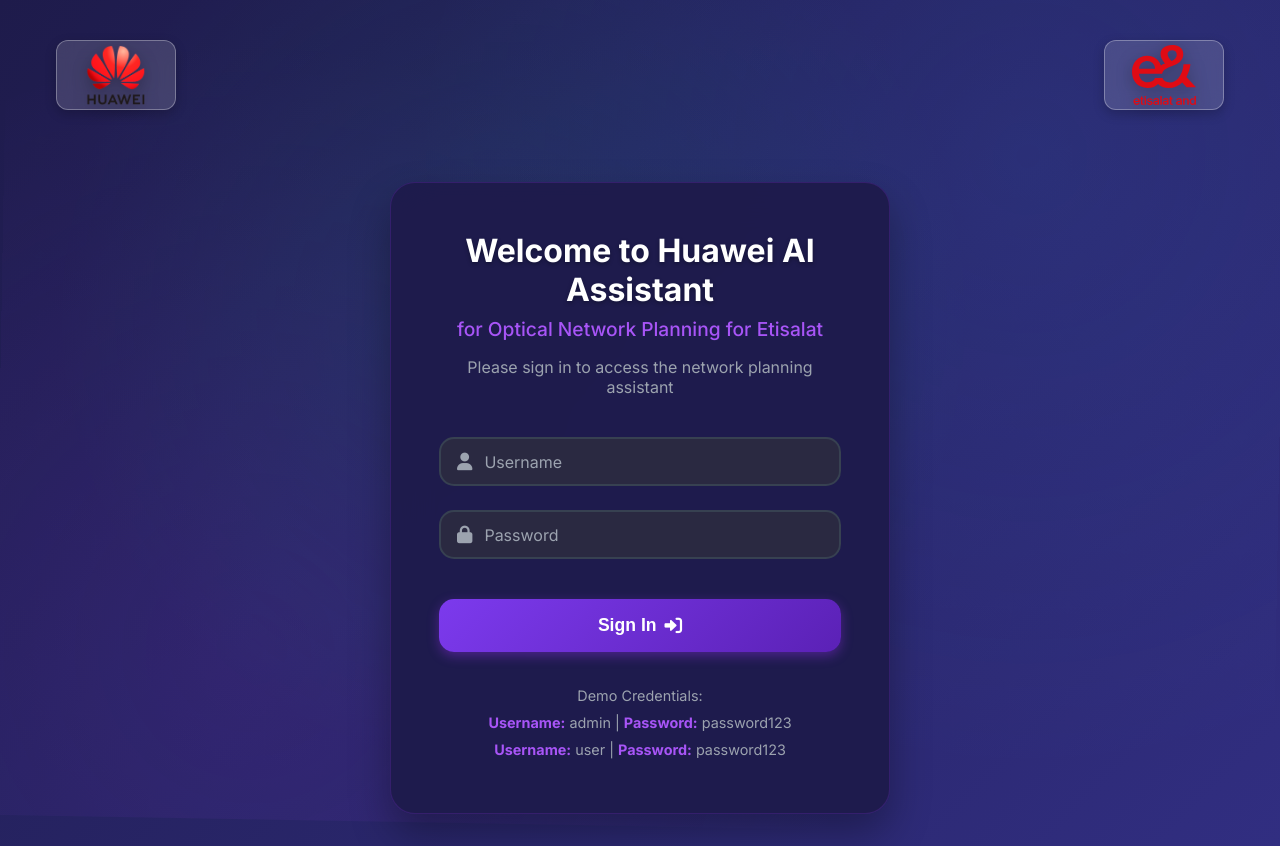
After one commit to hesamrahimi/etisalat3, a Flask app: page /login in a window 1280 px wide. The commit adds this page. Run offline with Flask 3, Linux system fonts and the light colour scheme.

Commit message:
Adding the login mechanism and the login page

```diff
--- a/app.py
+++ b/app.py
@@ -1,4 +1,4 @@
-from flask import Flask, render_template, request, jsonify
+from flask import Flask, render_template, request, jsonify, session, redirect, url_for
 from flask_socketio import SocketIO, emit
 import time
 import json
@@ -9,6 +9,21 @@ import random
 app = Flask(__name__)
 app.config['SECRET_KEY'] = 'your-secret-key-here'
 socketio = SocketIO(app, cors_allowed_origins="*")
+
+# Simple user credentials (in production, use proper authentication)
+USERS = {
+    'admin': 'password123',
+    'user': 'password123'
+}
+
+def login_required(f):
+    """Decorator to check if user is logged in"""
+    def decorated_function(*args, **kwargs):
+        if 'user_id' not in session:
+            return redirect(url_for('login'))
+        return f(*args, **kwargs)
+    decorated_function.__name__ = f.__name__
+    return decorated_function
 
 # Log parser class to handle the logs.txt format
 class LogParser:
@@ -165,7 +180,37 @@ supervisor = MockSupervisor()
 
 @app.route('/')
 def index():
-    return render_template('index.html')
+    """Redirect to login if not authenticated, otherwise to dashboard"""
+    if 'user_id' not in session:
+        return redirect(url_for('login'))
+    return redirect(url_for('dashboard'))
+
+@app.route('/login', methods=['GET', 'POST'])
+def login():
+    """Login page and authentication"""
+    if request.method == 'POST':
+        username = request.form.get('username')
+        password = request.form.get('password')
+
+        if username in USERS and USERS[username] == password:
+            session['user_id'] = username
+            return redirect(url_for('dashboard'))
+        else:
+            return render_template('login.html', error='Invalid username or password')
+
+    return render_template('login.html')
+
+@app.route('/logout')
+def logout():
+    """Logout user and clear session"""
+    session.clear()
+    return redirect(url_for('login'))
+
+@app.route('/dashboard')
+@login_required
+def dashboard():
+    """Main dashboard page (current chat interface)"""
+    return render_template('dashboard.html', username=session.get('user_id'))
 
 @app.route('/health')
 def health_check():
--- a/static/css/style.css
+++ b/static/css/style.css
@@ -709,3 +709,284 @@ body::before {
 .send-button:hover::before {
     opacity: 1;
 }
+
+/* Login Page Styles */
+.login-container {
+    min-height: 100vh;
+    display: flex;
+    flex-direction: column;
+    background: linear-gradient(135deg, #1e1b4b 0%, #312e81 100%);
+    position: relative;
+    overflow: hidden;
+}
+
+.login-container::before {
+    content: '';
+    position: absolute;
+    top: 0;
+    left: 0;
+    right: 0;
+    bottom: 0;
+    background:
+        radial-gradient(circle at 20% 80%, rgba(147, 51, 234, 0.1) 0%, transparent 50%),
+        radial-gradient(circle at 80% 20%, rgba(59, 130, 246, 0.1) 0%, transparent 50%),
+        radial-gradient(circle at 40% 40%, rgba(16, 185, 129, 0.1) 0%, transparent 50%);
+    animation: float 20s ease-in-out infinite;
+    z-index: 1;
+}
+
+@keyframes float {
+    0%, 100% { transform: translateY(0px) rotate(0deg); }
+    33% { transform: translateY(-20px) rotate(1deg); }
+    66% { transform: translateY(10px) rotate(-1deg); }
+}
+
+.login-logo-section {
+    display: flex;
+    justify-content: space-between;
+    align-items: center;
+    padding: 2rem 3rem;
+    z-index: 10;
+    position: relative;
+}
+
+.login-logo {
+    height: 60px;
+    width: auto;
+    transition: all 0.3s ease;
+    filter: drop-shadow(0 4px 8px rgba(0, 0, 0, 0.3));
+}
+
+.login-logo:hover {
+    transform: scale(1.1);
+    filter: drop-shadow(0 6px 12px rgba(0, 0, 0, 0.4));
+}
+
+.login-form-container {
+    flex: 1;
+    display: flex;
+    align-items: center;
+    justify-content: center;
+    padding: 2rem;
+    z-index: 10;
+    position: relative;
+}
+
+.login-form {
+    background: rgba(30, 27, 75, 0.95);
+    backdrop-filter: blur(20px);
+    border-radius: 25px;
+    padding: 3rem;
+    box-shadow: 0 20px 40px rgba(0, 0, 0, 0.3);
+    border: 1px solid rgba(147, 51, 234, 0.2);
+    max-width: 500px;
+    width: 100%;
+    animation: fadeInUp 0.8s ease-out;
+}
+
+.welcome-header {
+    text-align: center;
+    margin-bottom: 2.5rem;
+}
+
+.welcome-header h1 {
+    color: white;
+    font-size: 2rem;
+    font-weight: 700;
+    margin-bottom: 0.5rem;
+    text-shadow: 0 2px 4px rgba(0, 0, 0, 0.3);
+}
+
+.welcome-header h2 {
+    color: #a855f7;
+    font-size: 1.2rem;
+    font-weight: 500;
+    margin-bottom: 1rem;
+}
+
+.welcome-header p {
+    color: #9ca3af;
+    font-size: 1rem;
+    margin: 0;
+}
+
+.login-form-element {
+    display: flex;
+    flex-direction: column;
+    gap: 1.5rem;
+}
+
+.input-group {
+    position: relative;
+    display: flex;
+    align-items: center;
+    background: rgba(45, 45, 63, 0.8);
+    border: 2px solid #374151;
+    border-radius: 15px;
+    padding: 0.75rem 1rem;
+    transition: all 0.3s ease;
+}
+
+.input-group:focus-within {
+    border-color: #7c3aed;
+    box-shadow: 0 0 0 3px rgba(147, 51, 234, 0.2);
+    transform: translateY(-2px);
+}
+
+.input-icon {
+    color: #9ca3af;
+    margin-right: 0.75rem;
+    font-size: 1.1rem;
+    transition: color 0.3s ease;
+}
+
+.input-group:focus-within .input-icon {
+    color: #a855f7;
+}
+
+.input-group input {
+    flex: 1;
+    background: transparent;
+    border: none;
+    outline: none;
+    color: white;
+    font-size: 1rem;
+    font-family: inherit;
+}
+
+.input-group input::placeholder {
+    color: #9ca3af;
+}
+
+.login-button {
+    background: linear-gradient(135deg, #7c3aed 0%, #5b21b6 100%);
+    color: white;
+    border: none;
+    border-radius: 15px;
+    padding: 1rem 2rem;
+    font-size: 1.1rem;
+    font-weight: 600;
+    cursor: pointer;
+    display: flex;
+    align-items: center;
+    justify-content: center;
+    gap: 0.5rem;
+    transition: all 0.3s ease;
+    box-shadow: 0 4px 12px rgba(147, 51, 234, 0.4);
+    margin-top: 1rem;
+}
+
+.login-button:hover {
+    transform: translateY(-2px);
+    box-shadow: 0 6px 20px rgba(147, 51, 234, 0.6);
+}
+
+.login-button:active {
+    transform: translateY(0);
+}
+
+.login-footer {
+    margin-top: 2rem;
+    text-align: center;
+    color: #9ca3af;
+    font-size: 0.9rem;
+    line-height: 1.6;
+}
+
+.login-footer p {
+    margin: 0.25rem 0;
+}
+
+.login-footer strong {
+    color: #a855f7;
+}
+
+/* Error Message */
+.error-message {
+    background: rgba(239, 68, 68, 0.2);
+    border: 1px solid rgba(239, 68, 68, 0.4);
+    border-radius: 12px;
+    padding: 1rem;
+    margin-bottom: 1.5rem;
+    color: #fca5a5;
+    display: flex;
+    align-items: center;
+    gap: 0.5rem;
+    font-size: 0.9rem;
+}
+
+/* Dashboard Enhancements */
+.user-info {
+    display: flex;
+    align-items: center;
+    gap: 1rem;
+    margin-right: 1rem;
+}
+
+.user-greeting {
+    color: white;
+    font-weight: 500;
+    font-size: 0.9rem;
+}
+
+.logout-button {
+    background: rgba(239, 68, 68, 0.2);
+    color: #fca5a5;
+    border: 1px solid rgba(239, 68, 68, 0.4);
+    border-radius: 8px;
+    padding: 0.5rem 1rem;
+    text-decoration: none;
+    display: flex;
+    align-items: center;
+    gap: 0.5rem;
+    font-size: 0.8rem;
+    font-weight: 500;
+    transition: all 0.3s ease;
+}
+
+.logout-button:hover {
+    background: rgba(239, 68, 68, 0.3);
+    color: #fecaca;
+    transform: translateY(-1px);
+}
+
+.header-controls {
+    display: flex;
+    align-items: center;
+    gap: 1rem;
+}
+
+/* Responsive Design for Login */
+@media (max-width: 768px) {
+    .login-logo-section {
+        padding: 1rem 1.5rem;
+    }
+
+    .login-logo {
+        height: 40px;
+    }
+
+    .login-form {
+        padding: 2rem;
+        margin: 1rem;
+    }
+
+    .welcome-header h1 {
+        font-size: 1.5rem;
+    }
+
+    .welcome-header h2 {
+        font-size: 1rem;
+    }
+
+    .user-info {
+        flex-direction: column;
+        gap: 0.5rem;
+        margin-right: 0.5rem;
+    }
+
+    .header-controls {
+        flex-direction: column;
+        gap: 0.5rem;
+    }
+}
--- /dev/null
+++ b/templates/login.html
@@ -0,0 +1,81 @@
+<!DOCTYPE html>
+<html lang="en">
+<head>
+    <meta charset="UTF-8">
+    <meta name="viewport" content="width=device-width, initial-scale=1.0">
+    <title>Login - Huawei AI Assistant for Optical Network Planning</title>
+    <link rel="stylesheet" href="https://cdnjs.cloudflare.com/ajax/libs/font-awesome/6.0.0/css/all.min.css">
+    <link rel="stylesheet" href="{{ url_for('static', filename='css/style.css') }}">
+    <link href="https://fonts.googleapis.com/css2?family=Inter:wght@300;400;500;600;700&display=swap" rel="stylesheet">
+</head>
+<body>
+    <div class="login-container">
+        <!-- Logo Section -->
+        <div class="login-logo-section">
+            <div class="logo-left">
+                <img src="{{ url_for('static', filename='Huawei-Logo.png') }}" alt="Huawei Logo" class="login-logo">
+            </div>
+            <div class="logo-right">
+                <img src="{{ url_for('static', filename='eand_Logo.svg') }}" alt="E& Logo" class="login-logo">
+            </div>
+        </div>
+
+        <!-- Login Form -->
+        <div class="login-form-container">
+            <div class="login-form">
+                <div class="welcome-header">
+                    <h1>Welcome to Huawei AI Assistant</h1>
+                    <h2>for Optical Network Planning for Etisalat</h2>
+                    <p>Please sign in to access the network planning assistant</p>
+                </div>
+
+                {% if error %}
+                <div class="error-message">
+                    <i class="fas fa-exclamation-triangle"></i>
+                    {{ error }}
+                </div>
+                {% endif %}
+
+                <form method="POST" action="{{ url_for('login') }}" class="login-form-element">
+                    <div class="input-group">
+                        <div class="input-icon">
+                            <i class="fas fa-user"></i>
+                        </div>
+                        <input
+                            type="text"
+                            name="username"
+                            placeholder="Username"
+                            required
+                            autocomplete="username"
+                        >
+                    </div>
+
+                    <div class="input-group">
+                        <div class="input-icon">
+                            <i class="fas fa-lock"></i>
+                        </div>
+                        <input
+                            type="password"
+                            name="password"
+                            placeholder="Password"
+                            required
+                            autocomplete="current-password"
+                        >
+                    </div>
+
+                    <button type="submit" class="login-button">
+                        <span>Sign In</span>
+                        <i class="fas fa-sign-in-alt"></i>
+                    </button>
+                </form>
+
+                <div class="login-footer">
+                    <p>Demo Credentials:</p>
+                    <p><strong>Username:</strong> admin | <strong>Password:</strong> password123</p>
+                    <p><strong>Username:</strong> user | <strong>Password:</strong> password123</p>
+                </div>
+            </div>
+        </div>
+    </div>
+</body>
+</html>
```
Also changed, not shown: templates/dashboard.html (added, +95 -0 lines).
